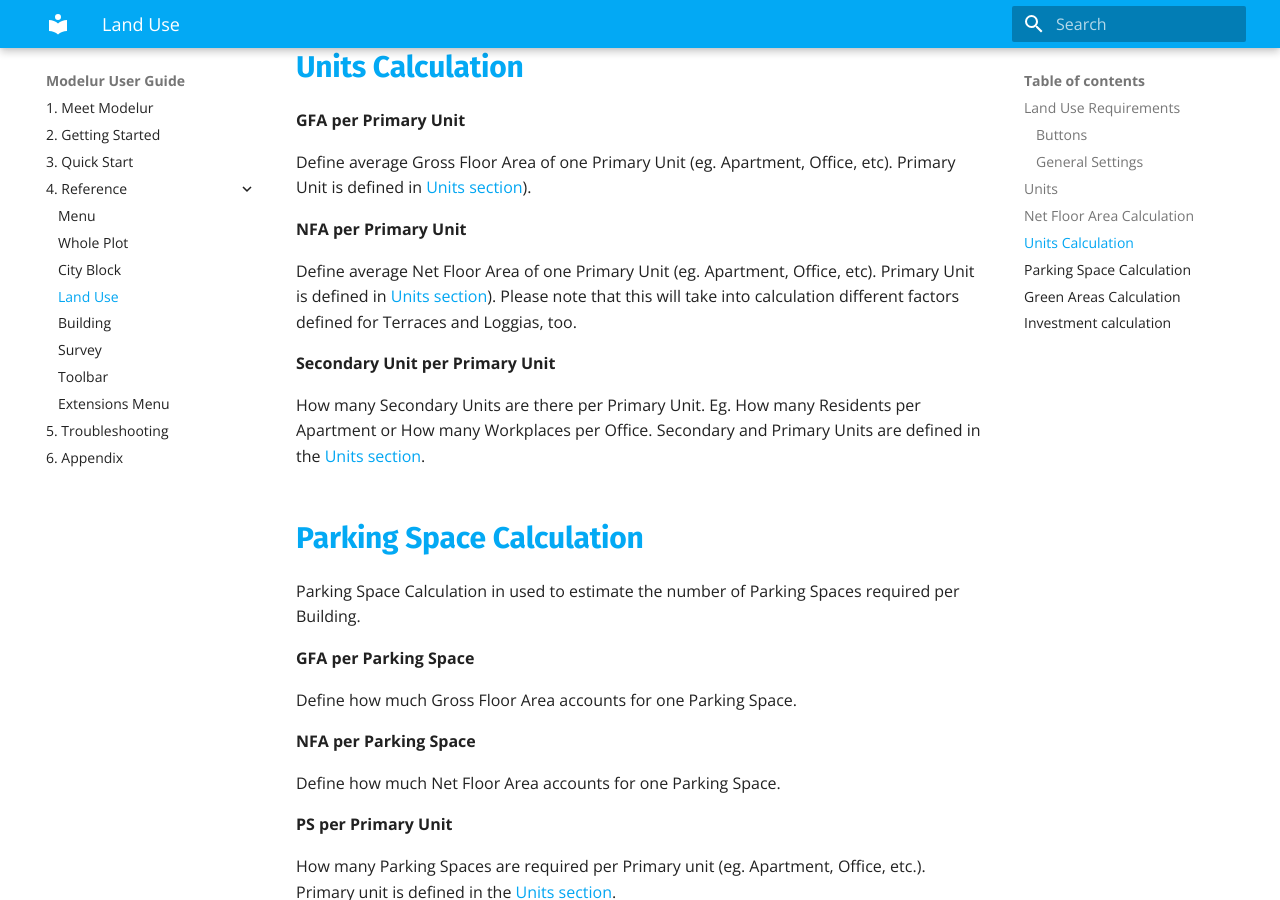
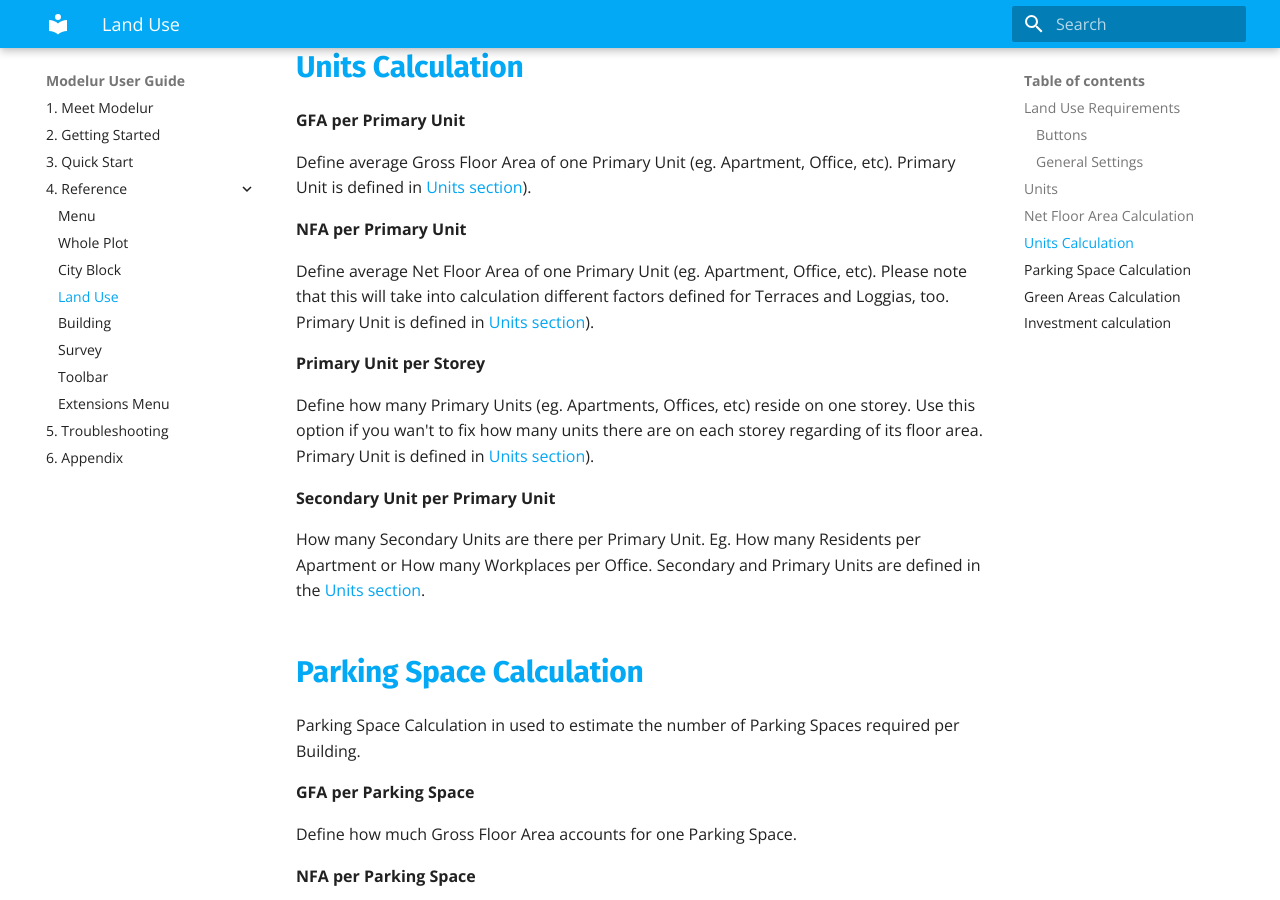
Before and after one commit to Modelur/docs, an MkDocs documentation site: the page built from docs/reference/land_use.md, in a window 1280 px wide and 900 px high, scrolled down 3986 px. Built offline with MkDocs 1.6.1 and Material for MkDocs 9.7.7, drawn with Linux system fonts in a browser that asks for light colours; old or Windows-style settings are respelled for this version of MkDocs.

Commit message:
- Added Primary Unit per Storey description. - Added Sync Building's Layer description.

```diff
--- a/docs/reference/land_use.md
+++ b/docs/reference/land_use.md
@@ -85,7 +85,11 @@ Define average Gross Floor Area of one Primary Unit (eg. Apartment, Office, etc)
 
 **NFA per Primary Unit**
 
-Define average Net Floor Area of one Primary Unit (eg. Apartment, Office, etc). Primary Unit is defined in [Units section](#units)). Please note that this will take into calculation different factors defined for Terraces and Loggias, too.
+Define average Net Floor Area of one Primary Unit (eg. Apartment, Office, etc). Please note that this will take into calculation different factors defined for Terraces and Loggias, too. Primary Unit is defined in [Units section](#units)).
+
+**Primary Unit per Storey**
+
+Define how many Primary Units (eg. Apartments, Offices, etc) reside on one storey. Use this option if you wan't to fix how many units there are on each storey regarding of its floor area. Primary Unit is defined in [Units section](#units)).
 
 **Secondary Unit per Primary Unit**
 
```
Also changed, not shown: docs/reference/menu.md (+4 -0 lines).
